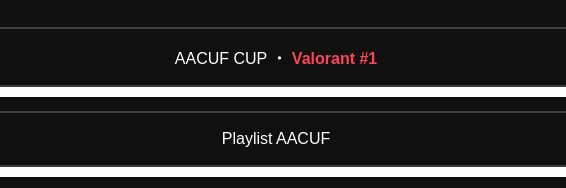
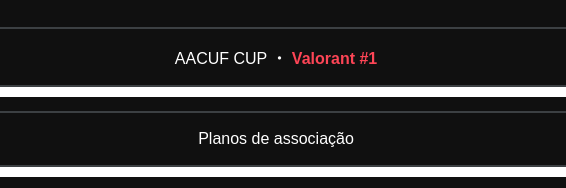
Before and after one commit to eumorales/aacuf, a plain HTML site: page index.html in a window 1280 px wide. Shown: the part 297-485 px from the top of the page, 362-928 px from the left. Drawn offline with nearby package versions, Linux system fonts and the light colour scheme.

Commit message:
[FEAT] - Partner link

```diff
--- a/index.html
+++ b/index.html
@@ -112,8 +112,8 @@
 
         <!-- Planos -->
 
-        <!-- <li class="animate__animated animate__fadeInUp">
-            <a href="https" target="_blank" class="link-card">
+        <li class="animate__animated animate__fadeInUp">
+            <a href="https://l.aacuf.com/socio" target="_blank" class="link-card">
                 <div class="link-icon">
                     <i class="ph ph-handshake"></i>
                 </div>
@@ -122,7 +122,7 @@
                     <i class="ph-fill ph-share-fat"></i>
                 </div>
             </a>
-        </li> -->
+        </li>
 
         <!-- Playlist -->
 
```
